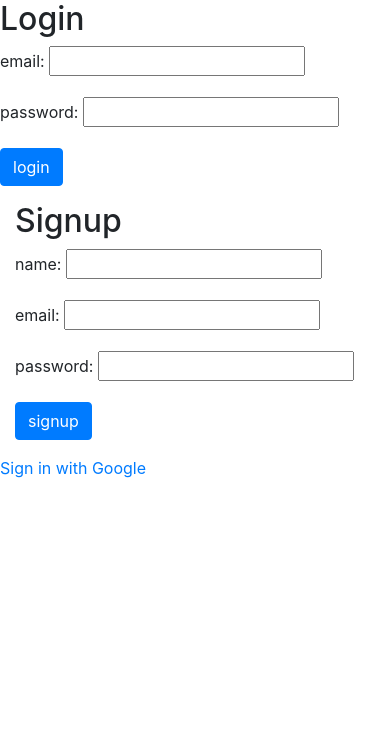
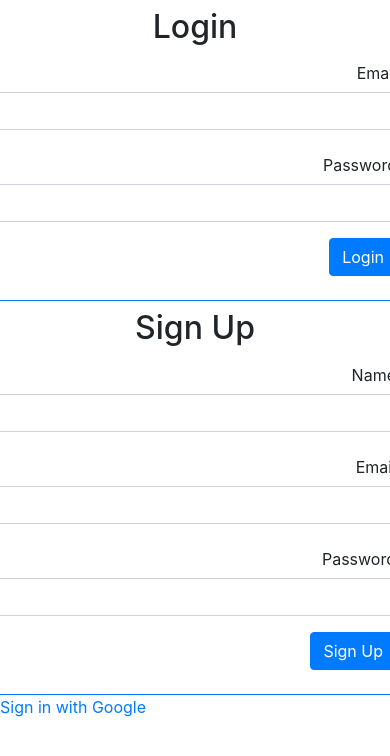
Before and after one commit to NyqEvo/travel-blog, a Node server app: page /login in a window 390 px wide; the page is wider, and only the part inside the window is pictured. Shown: the top 756 px of that part. Run offline with Node 20, Linux system fonts and the light colour scheme; some libraries are stand-ins or nearby versions.

Commit message:
styled login page, tried to add comments via handlebars

```diff
--- a/controllers/api/Comment.js
+++ b/controllers/api/Comment.js
@@ -25,4 +25,5 @@ router.get('/:id', async (req, res) => {
     }
 });
 
+
 module.exports = router;
--- a/models/Comment.js
+++ b/models/Comment.js
@@ -31,4 +31,5 @@ Comment.init(
     }
 )
 
+
 module.exports = Comment;
--- a/public/style.css
+++ b/public/style.css
@@ -2,7 +2,3 @@ img {
     width: 20%;
     height: auto;
 }
-
-button {
-
-}
--- a/seeds/commentData.json
+++ b/seeds/commentData.json
@@ -10,5 +10,17 @@
     {
         "info": "Even more filler, but this time for post number three",
         "post_id": 3
+    },
+    {
+        "info": "Really enjoyed our trip but travel time was a pain! ",
+        "post_id": 2
+    },
+    {
+        "info": "This is filler for post number three",
+        "post_id": 3
+    },
+    {
+        "info": "Even more filler, but this time for post number one",
+        "post_id": 1
     }
 ]
--- a/server.js
+++ b/server.js
@@ -52,6 +52,7 @@ app.use(express.urlencoded({ extended: true }));
 app.use("/", authRouter);
 
 app.use(express.static(path.join(__dirname, "public")));
+
 app.use(
   session({
     secret: "keyboard cat",
@@ -74,5 +75,5 @@ app.use(passport.authenticate("session"));
 app.use(routes);
 
 sequelize.sync({ force: false }).then(() => {
-  app.listen(PORT, () => console.log('Now listening'));
+  app.listen(PORT, () => console.log("Now listening"));
 });
--- a/views/layouts/main.handlebars
+++ b/views/layouts/main.handlebars
@@ -1,4 +1,3 @@
-<!DOCTYPE html>
 <html lang="en">
   <head>
     <meta charset="UTF-8" />
@@ -13,13 +12,21 @@
       rel="stylesheet"
       href="https://cdnjs.cloudflare.com/ajax/libs/font-awesome/5.15.4/css/all.min.css"
     />
-    <link rel="stylesheet" href="./style.css" />
+    <!--link rel="stylesheet" href="/public/style.css" /-->
 
   </head>
-{{{body}}}
+  <body>
 
- <script src="https://cdnjs.cloudflare.com/ajax/libs/jquery/3.5.1/jquery.min.js"></script>
-<script src="https://cdnjs.cloudflare.com/ajax/libs/popper.js/1.16.1/umd/popper.min.js"></script>
-<script src="https://cdnjs.cloudflare.com/ajax/libs/twitter-bootstrap/4.6.0/js/bootstrap.min.js"></script>
+    {{{body}}}
+
+    <script
+      src="https://cdnjs.cloudflare.com/ajax/libs/jquery/3.5.1/jquery.min.js"
+    ></script>
+    <script
+      src="https://cdnjs.cloudflare.com/ajax/libs/popper.js/1.16.1/umd/popper.min.js"
+    ></script>
+    <script
+      src="https://cdnjs.cloudflare.com/ajax/libs/twitter-bootstrap/4.6.0/js/bootstrap.min.js"
+    ></script>
   </body>
 </html>
--- a/views/login.handlebars
+++ b/views/login.handlebars
@@ -1,47 +1,65 @@
-<div class="row">
-  <div class="col-md-6">
+<div class="row row-cols-1">
+  <div class="col p-2 text-center col-md-6">
     <h2>Login</h2>
+    <form class="form login-form text-right">
+      <div class="form-group row">
+        <label for="inputEmail" class="col-md-3 col-form-label">Email</label>
+        <div class="col-sm-8">
+          <input type="email" class="form-control" id="inputEmail" />
+        </div>
+      </div>
+      <div class="form-group row">
+        <label
+          for="inputPassword"
+          class="col-md-3 col-form-label"
+        >Password</label>
+        <div class="col-sm-8">
+          <input type="password" class="form-control" id="inputPassword" />
+        </div>
+      </div>
+      <div class="form-group row">
+        <div class="col-md-8">
+          <button type="submit" class="btn btn-primary">Login</button>
+        </div>
+      </div>
+    </form>
+  </div>
 
-    <form class="form login-form">
-      <div class="form-group">
-        <label for="email-login">email:</label>
-        <input class="form-input" type="text" id="email-login" />
+  <div class="border border-primary text-center p-2 col-md-6">
+    <h2>Sign Up</h2>
+    <form class="form signup-form text-right">
+      <div class="form-group row">
+        <label for="inputName" class="col-sm-3 col-form-label">Name</label>
+        <div class="col-sm-8">
+          <input type="email" class="form-control" id="inputName" />
+        </div>
       </div>
-      <div class="form-group">
-        <label for="password-login">password:</label>
-        <input class="form-input" type="password" id="password-login" />
+      <div class="form-group row">
+        <label for="inputEmail" class="col-sm-3 col-form-label">Email</label>
+        <div class="col-sm-8">
+          <input type="email" class="form-control" id="inputEmail" />
+        </div>
       </div>
-      <div class="form-group">
-        <button class="btn btn-primary" type="submit">login</button>
+      <div class="form-group row">
+        <label
+          for="inputPassword"
+          class="col-sm-3 col-form-label"
+        >Password</label>
+        <div class="col-sm-8">
+          <input type="password" class="form-control" id="inputPassword" />
+        </div>
+      </div>
+      <div class="form-group row">
+        <div class="col-sm-8">
+          <button type="submit" class="btn btn-primary">Sign Up</button>
+        </div>
       </div>
     </form>
   </div>
 </div>
 
-
-<div class="col-md-6">
-  <h2>Signup</h2>
-
-  <form class="form signup-form">
-    <div class="form-group">
-      <label for="name-signup">name:</label>
-      <input class="form-input" type="text" id="name-signup" />
-    </div>
-    <div class="form-group">
-      <label for="email-signup">email:</label>
-      <input class="form-input" type="text" id="email-signup" />
-    </div>
-    <div class="form-group">
-      <label for="password-signup">password:</label>
-      <input class="form-input" type="password" id="password-signup" />
-    </div>
-    <div class="form-group">
-      <button class="btn btn-primary" type="submit">signup</button>
-    </div>
-  </form>
-</div>
-
-<a class="button google" href="/login/federated/google">Sign in with Google</a>
+<a class="button google align-item-center" href="/login/federated/google">Sign
+  in with Google</a>
 
 <script src="/js/login.js"></script>
 <script src="../routes/auth.js"></script>
```
Also changed, not shown: views/comments.handlebars (added, +9 -0 lines), views/landing.handlebars (+9 -24 lines), views/layout.handlebars (deleted, +0 -30 lines), views/posts.handlebars (+33 -6 lines).
